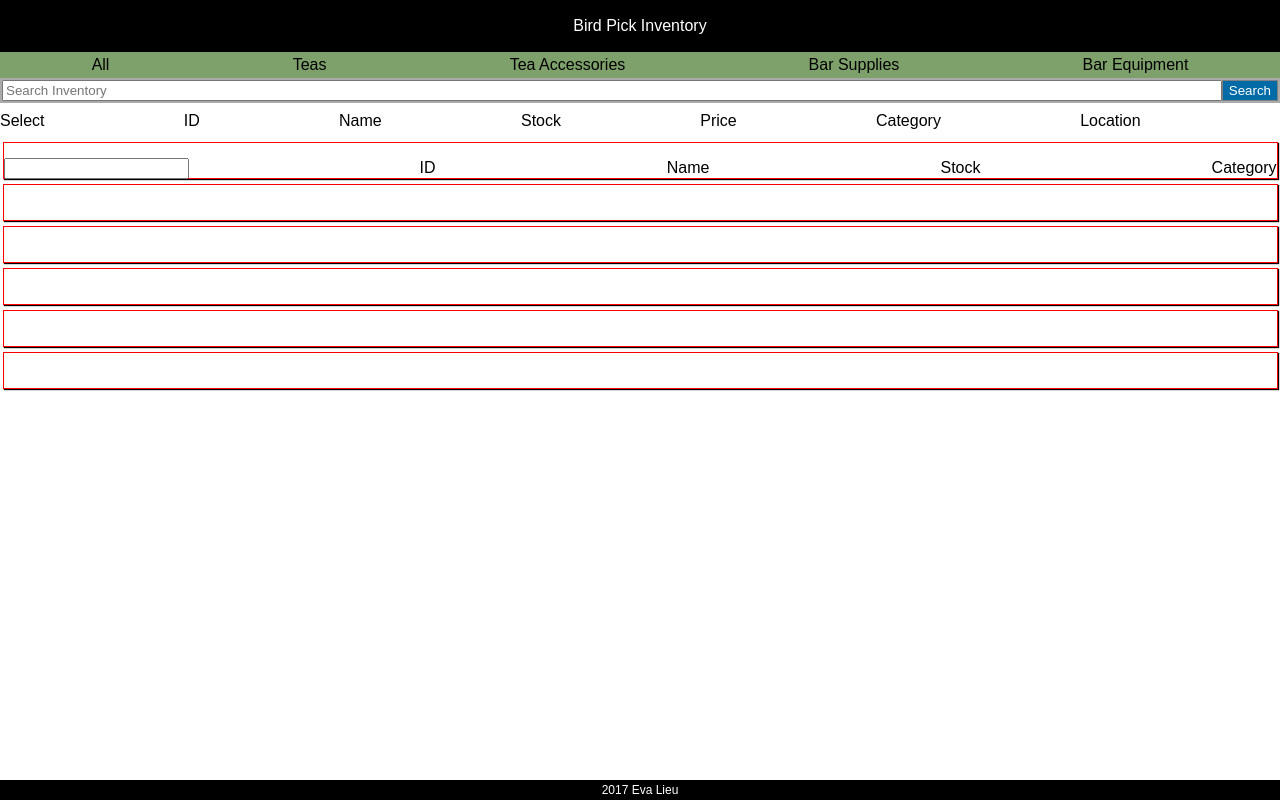
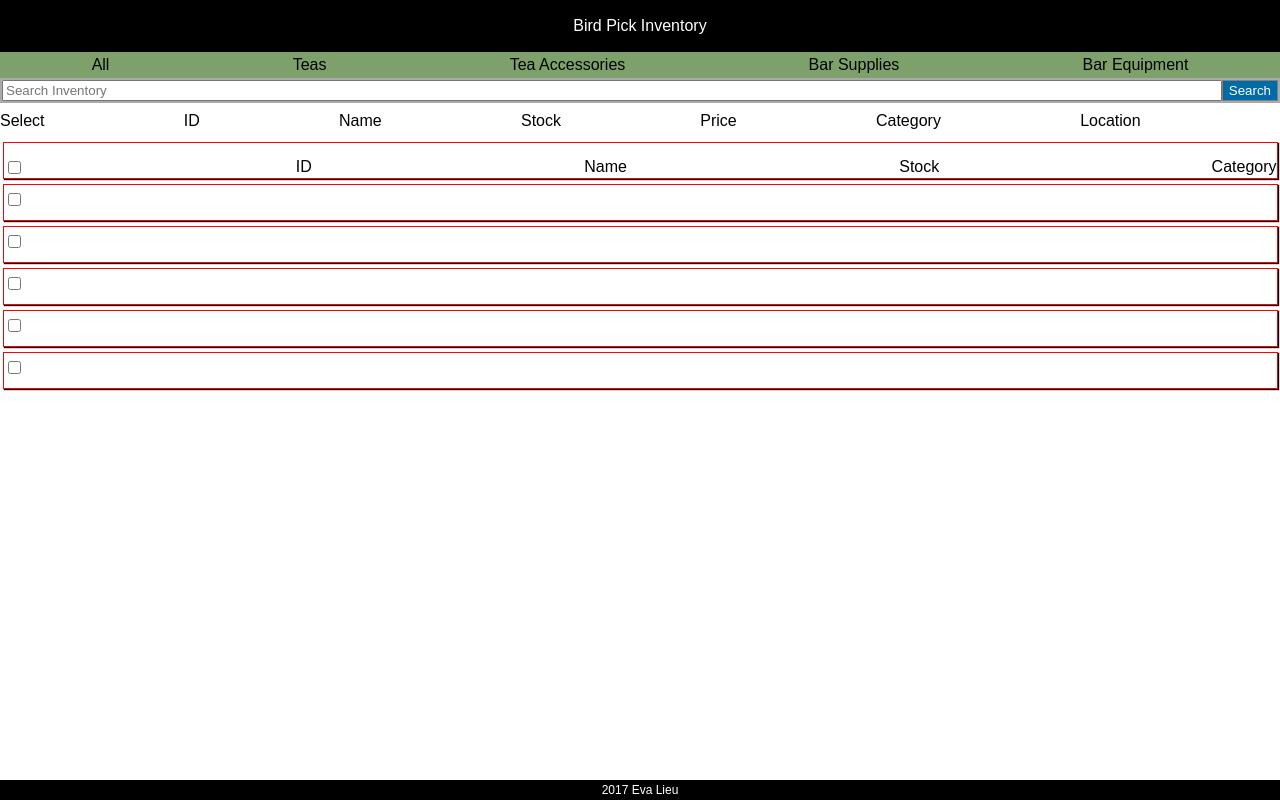
Before and after one commit to ievalieu/bp-inventory, a plain HTML site: page index.html in a window 1280 px wide. Drawn offline with Linux system fonts and the light colour scheme.

Commit message:
Add select option checkbox

```diff
--- a/index.html
+++ b/index.html
@@ -39,18 +39,18 @@
 		</div>
 		<div class="item">
 			<form class="item-1">
-				<div class="checkbox"><input></input></div>
+				<div class="checkbox"><input type="checkbox" name="#" value="#"></input></div>
 				<div class="item-id">ID</div>
 				<div class="item-name">Name</div>
 				<div class="item-stock">Stock</div>
 				<div class="item-category">Category</div>
 			</form>
 		</div>
-		<div class="item"></div>
-		<div class="item"></div>
-		<div class="item"></div>
-		<div class="item"></div>
-		<div class="item"></div>
+		<div class="item"><input type="checkbox" name="#" value="#"></input></div>
+		<div class="item"><input type="checkbox" name="#" value="#"></input></div>
+		<div class="item"><input type="checkbox" name="#" value="#"></input></div>
+		<div class="item"><input type="checkbox" name="#" value="#"></input></div>
+		<div class="item"><input type="checkbox" name="#" value="#"></input></div>
 	</section>
 	<footer><p>2017 Eva Lieu</p></footer>
 </body>
```
